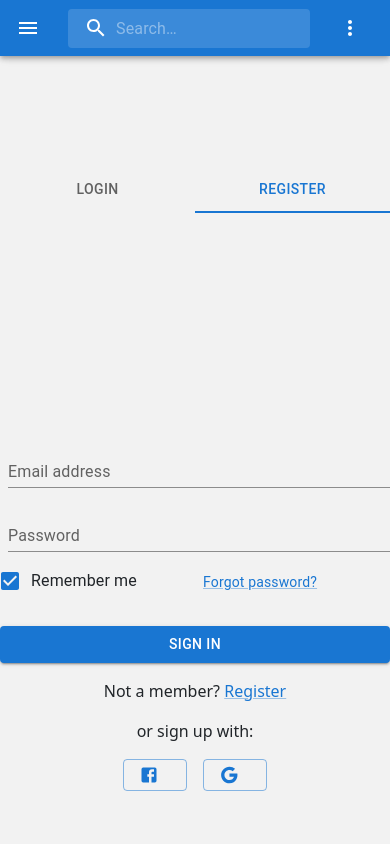
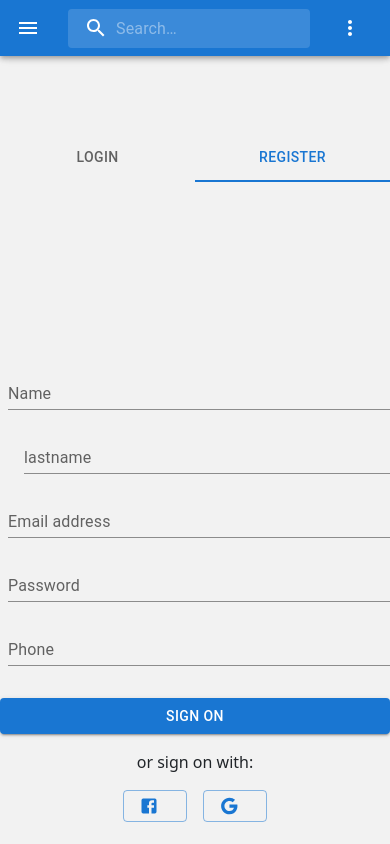
Before and after one commit to Andyfer004/Proyecto_Software_Frontend, a React Native app: screen / in a window 390 px wide. Both pictures are taken after a click on the tab "REGISTER". Built offline with nearby package versions, Linux system fonts and the light colour scheme.

Commit message:
fix style register

```diff
--- a/src/views/Login.tsx
+++ b/src/views/Login.tsx
@@ -14,6 +14,7 @@ import Box from '@mui/material/Box';
 import Tabs from '@mui/material/Tabs';
 import Tab from '@mui/material/Tab';
 import GlobalLayout from 'src/common/GlobalLayout';
+import RegisterScreen from './Register';
 
 const Login: React.FC = () => {
   const [value, setValue] = React.useState(0);
@@ -36,6 +37,7 @@ const Login: React.FC = () => {
               <Tab label="Register" />
             </Tabs>
         </Box>
+        {value === 0 ? (
           <form>
             <Box sx={{ '& > :not(style)': { m: 1 } }}>
               <TextField fullWidth label="Email address" id="form2Example1" variant="standard" />
@@ -68,6 +70,9 @@ const Login: React.FC = () => {
               <Button variant="outlined" startIcon={<GoogleIcon />} sx={{ mx: 1 }} />
             </Box>
           </form>
+        ) : (
+          <RegisterScreen/>
+        )}
       </Box>
     </GlobalLayout>
   );
--- a/src/views/Register.tsx
+++ b/src/views/Register.tsx
@@ -1,6 +1,14 @@
 import React, { useState } from "react";
 import { StyleSheet, Text, View } from "react-native";
-import { Button, TextInput } from "react-native-paper";
+import TextField from '@mui/material/TextField';
+import FormControlLabel from '@mui/material/FormControlLabel';
+import Checkbox from '@mui/material/Checkbox';
+import Button from '@mui/material/Button';
+import Grid from '@mui/material/Grid';
+import Link from '@mui/material/Link';
+import FacebookIcon from '@mui/icons-material/Facebook';
+import GoogleIcon from '@mui/icons-material/Google';
+import Box from '@mui/material/Box';
 
 const RegisterScreen: React.FC = () => {
     const [name, setName] = useState('');
@@ -15,16 +23,31 @@ const RegisterScreen: React.FC = () => {
     };
 
     return (
-        <View style={styles.container}>
-            <Text>Register</Text>
-            <TextInput label="Name" value={name} onChangeText={setName} />
-            <TextInput label="Lastname" value={lastname} onChangeText={setLastname} />
-            <TextInput label="Email" value={email} onChangeText={setEmail} />
-            <TextInput label="Password" secureTextEntry value={password} onChangeText={setPassword} />
-            <TextInput label="Confirm Password" secureTextEntry value={passwordConfirmation} onChangeText={setPasswordConfirmation} />
-            <TextInput label="Phone" value={phone} onChangeText={setPhone} keyboardType="phone-pad" />
-            <Button mode="contained" onPress={handleRegister}>Register</Button>
-        </View>
+        <form>
+            <Box sx={{ '& > :not(style)': { m: 1 } }}>
+                <Grid container spacing={2} justifyContent="center">
+                    <Grid item xs={12} sm={6} sx={{paddingLeft:'0px !important'}}>
+                        <TextField fullWidth label="Name" id="nameuser" variant="standard" />
+                    </Grid>
+                    <Grid item xs={12} sm={6} sx={{paddingRight:'16px !important'}}>
+                        <TextField fullWidth label="lastname" id="lastname"  variant="standard" />
+                    </Grid>
+                </Grid>
+                <TextField fullWidth label="Email address" id="form2Example1" variant="standard" />
+                <TextField fullWidth label="Password" id="form2Example2" type="password" variant="standard" />
+                <TextField fullWidth label="Phone" id="phone" type="number" variant="standard" />
+            </Box>
+
+            <Button fullWidth variant="contained" color="primary" sx={{ mt: 3, mb: 2 }}>
+            Sign on
+            </Button>
+
+            <Box textAlign="center">
+                <p>or sign on with:</p>
+                <Button variant="outlined" startIcon={<FacebookIcon />} sx={{ mx: 1 }} className='text-center' />
+                <Button variant="outlined" startIcon={<GoogleIcon />} sx={{ mx: 1 }} />
+            </Box>
+        </form>
     );
 };
 
```
Lines whose indentation alone changed are shown as unchanged.
